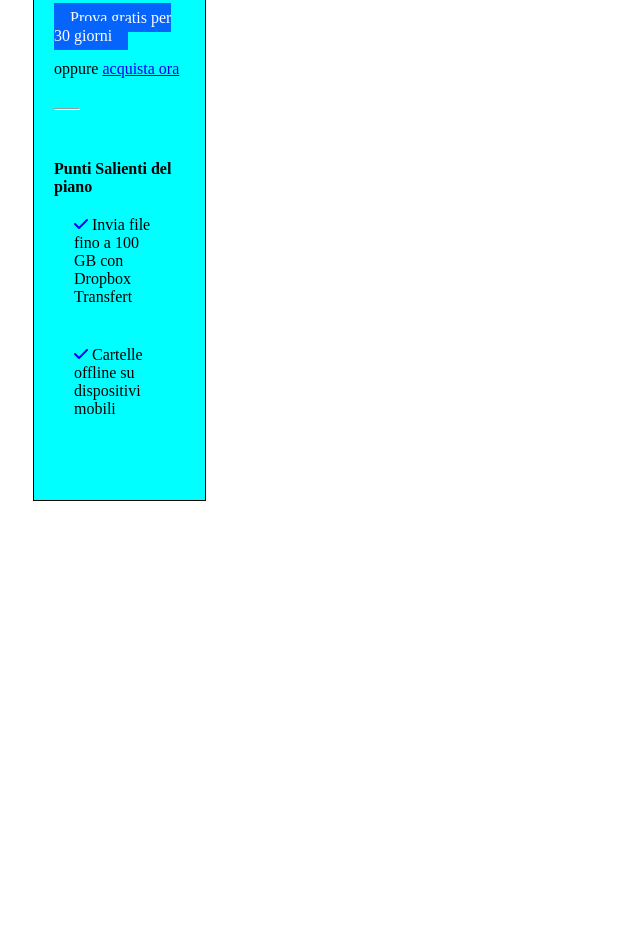
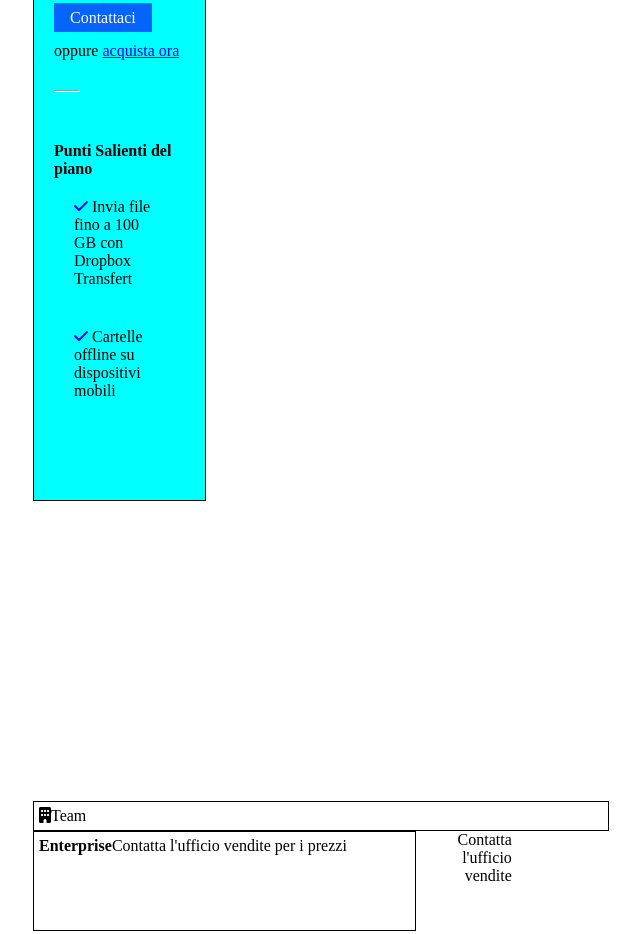
Before and after one commit to MattiaToscano/htmlcss-dropbox, a plain HTML site: page index.html in a window 1280 px wide. Shown: the part 3004-3938 px from the top of the page, without its empty margins (319-959 px from the left). Drawn offline with Linux system fonts and the light colour scheme.

Commit message:
[UPD] Creata tabella Enterprise

```diff
--- a/index.html
+++ b/index.html
@@ -114,7 +114,7 @@
                                         <li><i class="fa-solid fa-share-nodes"></i> Assistenza personalizzata per aiutare gli amministratori in una gestione su larga scala</li>
                                 </ul>
 
-                                <a class="inizia" href="#">Prova gratis per 30 giorni</a>
+                                <a class="inizia" href="#">Contattaci</a>
 
                                 <p class="mtop-15">oppure  <a href="#">acquista ora</a> </p>
 
@@ -129,7 +129,25 @@
                 </div>
             </div>
         </div>
-        <div class="secondcontainer"></div>
+        <div class="secondcontainer">
+            <div class="container-piccolo">
+                <div class="colonna100 testacolonna"><i class="fa-solid fa-building"></i> Team</div>
+                <div class="container-enterprise">
+                    <div class="colonna80 testacolonna"><h4>Enterprise</h4>
+
+                    <p> Contatta l'ufficio vendite per i prezzi</p>
+
+
+                    </div>
+                    <div class="colonna20 text-right">Contatta l'ufficio vendite</div>
+
+
+
+
+                </div>
+             </div>
+            </div>
+        </div>
 
 
 
--- a/style.css
+++ b/style.css
@@ -96,6 +96,35 @@ ul li{
 
 }
 
+/* Main, terza parte di esercizio */
+
+.container-enterprise{
+    display: flex
+}
+
+
+.colonna100{
+    width: 100%;
+    text-align: center;
+
+    display: flex
+
+}
+
+.colonna80{
+    width: 80%;
+    display: flex;
+}
+
+.colonna20{
+    width: 20%;
+    display: flex;
+    height: 100px;
+
+}
+
+
+
 
 
 /* Utility */
@@ -162,3 +191,15 @@ ul li{
 hr{
     width: 20%;
 }
+
+.text-left{
+    text-align: left;
+}
+
+.text-center{
+    text-align: cen;
+}
+
+.text-right{
+    text-align: right;
+}
```
